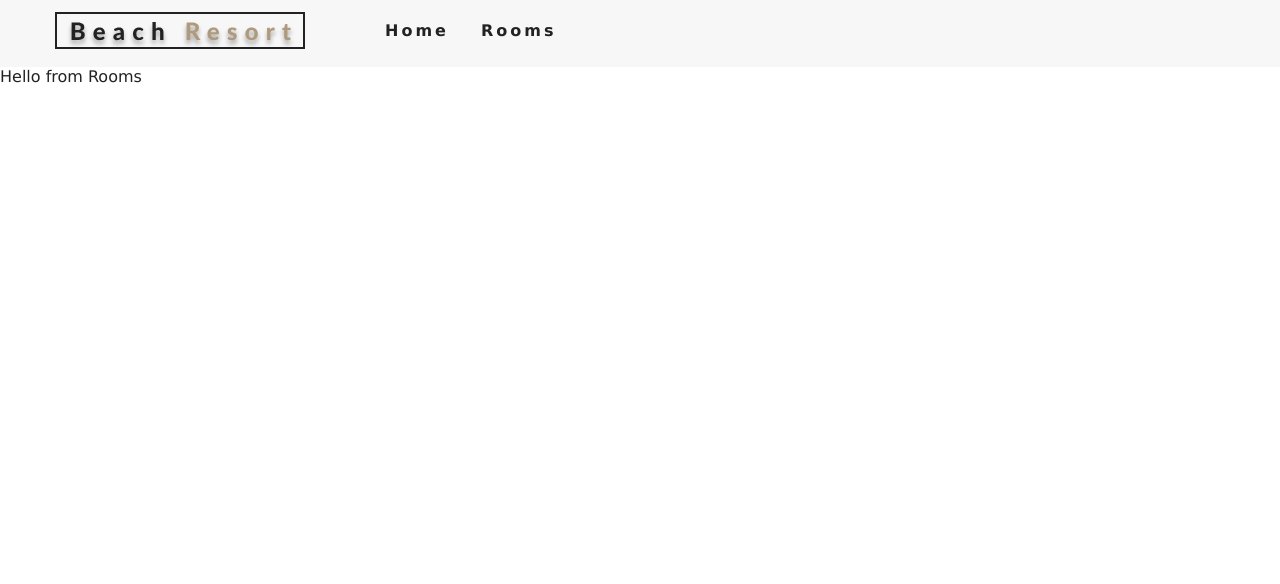
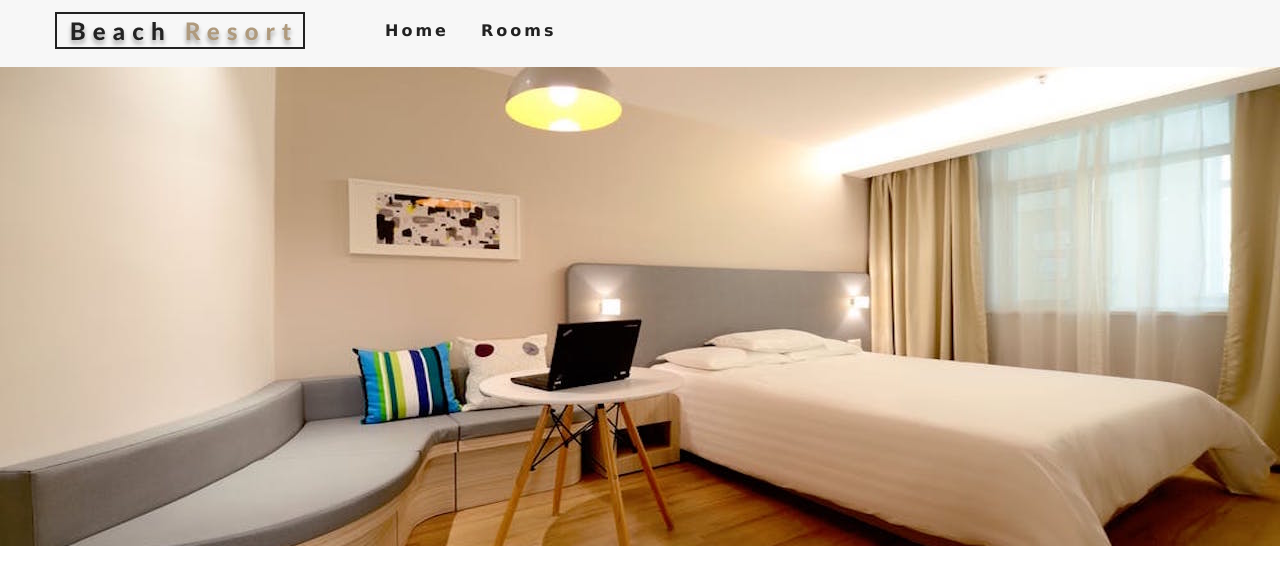
Before and after one commit to prashantbhat84/BeachResort, a React (Create React App) app: page /rooms in a window 1280 px wide. Shown: the top 584 px of the page. Built offline with nearby package versions, Linux system fonts and the light colour scheme.

Commit message:
Added Hero component for image display and updated related components

```diff
--- a/src/App.css
+++ b/src/App.css
@@ -182,7 +182,7 @@ h6 {
 /* Hero */
 .defaultHero,
 .roomsHero {
-  min-height: calc(100vh - 66px);
+  min-height: calc(100vh-66px);
   background: url("./images/defaultBcg.jpg") center/cover no-repeat;
   display: flex;
   align-items: center;
--- /dev/null
+++ b/src/components/Hero/Hero.js
@@ -0,0 +1,10 @@
+import React from "react";
+
+const Hero = ({ children, hero }) => {
+  return <header className={hero}>{children}</header>;
+};
+
+Hero.defaultProps = {
+  hero: "defaultHero"
+};
+export default Hero;
--- a/src/components/Home.js
+++ b/src/components/Home.js
@@ -1,5 +1,6 @@
 import React from "react";
+import Hero from "./Hero/Hero";
 
 export default function Home() {
-  return <div>Hello From Home page</div>;
+  return <Hero></Hero>;
 }
--- a/src/components/Rooms.js
+++ b/src/components/Rooms.js
@@ -1,5 +1,6 @@
 import React from "react";
+import Hero from "./Hero/Hero";
 
 export default function Rooms() {
-  return <div>Hello from Rooms</div>;
+  return <Hero hero="roomsHero" />;
 }
```
